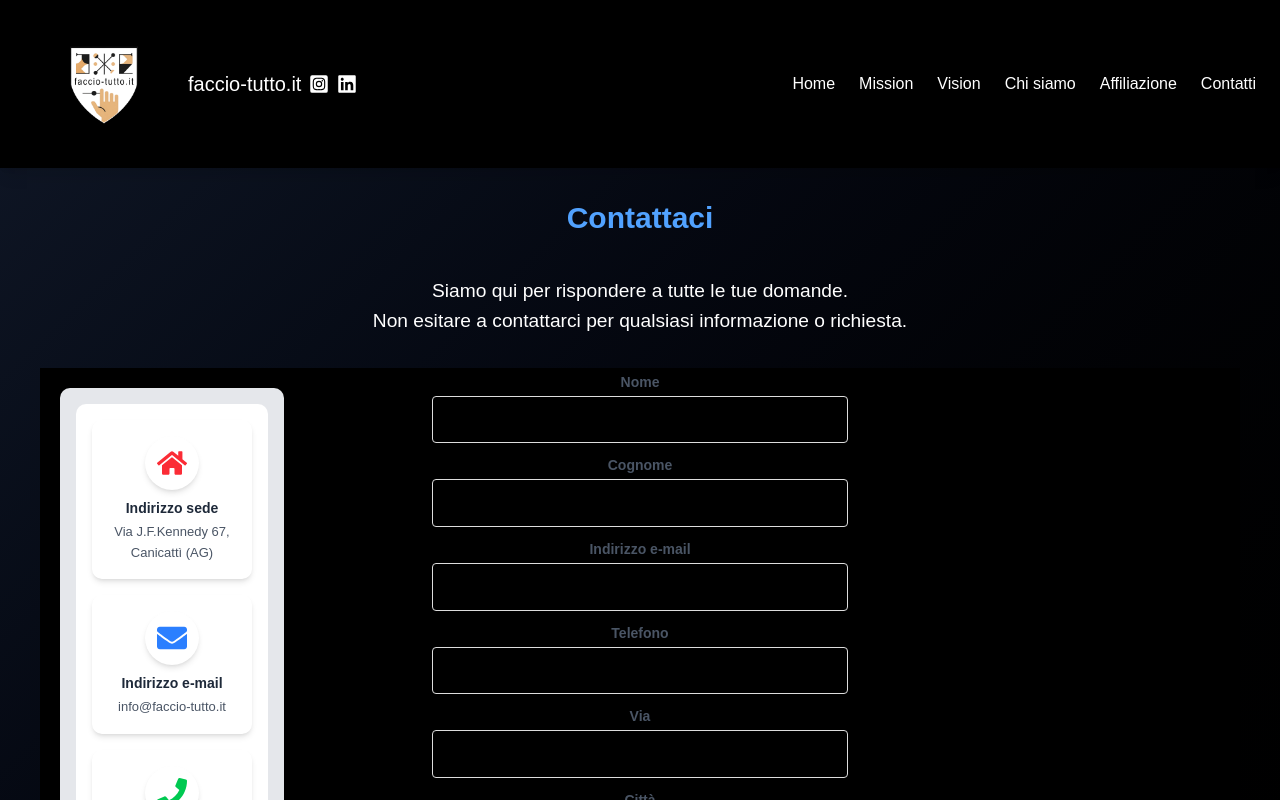
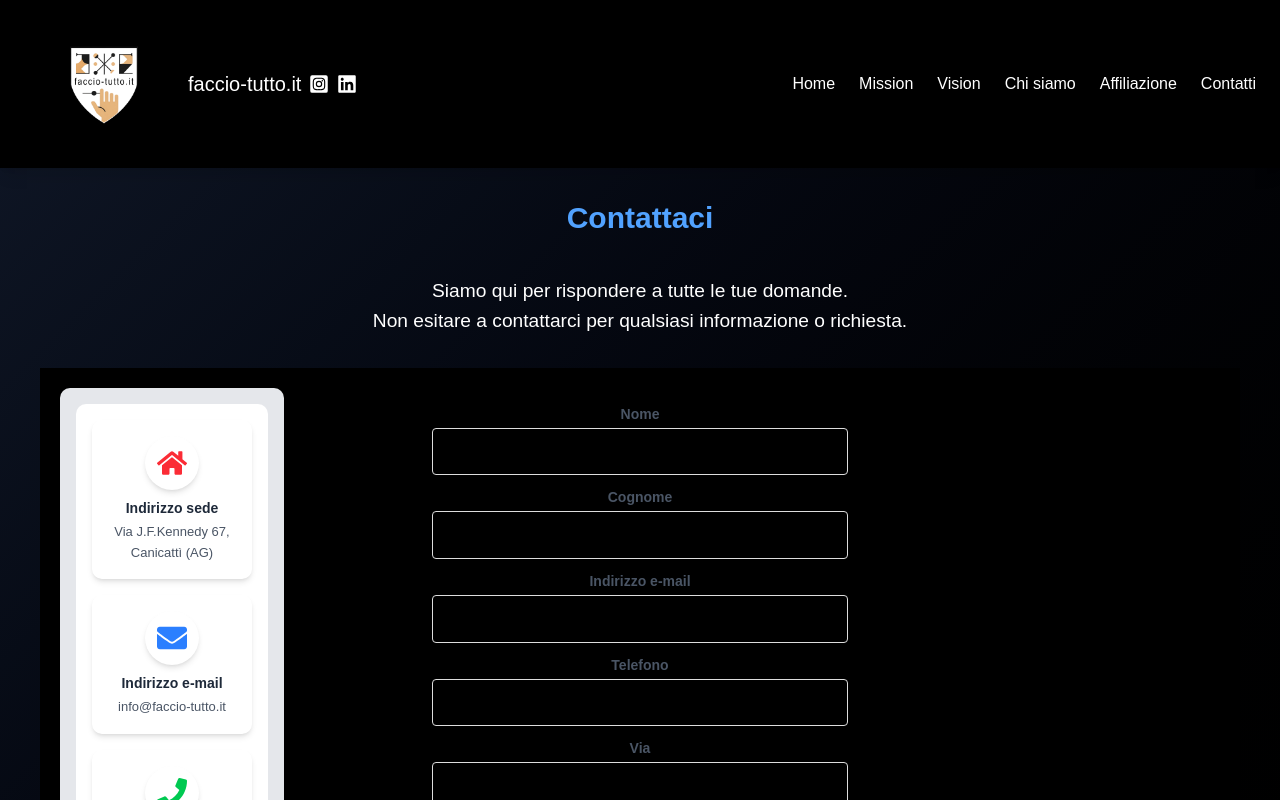
Before and after one commit to faccio-tutto/faccio-tutto, a Next.js app: page /contatti in a window 1280 px wide. Shown: the top 800 px of the page. Built offline with nearby package versions, Linux system fonts and the light colour scheme.

Commit message:
nuova ottimizzazione pagina contatti

```diff
--- a/app/contatti/page.tsx
+++ b/app/contatti/page.tsx
@@ -120,9 +120,9 @@ export default function ContattiPage() {
         initial={{ opacity: 0, y: 50 }}
         animate={{ opacity: 1, y: 0 }}
         transition={{ duration: 0.8 }}
-  className="p-8 flex flex-col items-center justify-center min-h-[calc(100vh-100px)]"
+        className="p-4 sm:p-8 flex flex-col items-center justify-center min-h-[calc(100vh-100px)]" // Aggiustato padding
       >
-  <h1 className="text-2xl sm:text-3xl font-bold mb-10 text-center text-blue-400">Contattaci</h1>
+        <h1 className="text-2xl sm:text-3xl font-bold mb-6 sm:mb-10 text-center text-blue-400">Contattaci</h1> {/* Margine ridotto */}
         <p className="text-base sm:text-lg text-center mb-8 max-w-2xl">
   Siamo qui per rispondere a tutte le tue domande.<br />
   Non esitare a contattarci per qualsiasi informazione o richiesta.
@@ -131,7 +131,7 @@ export default function ContattiPage() {
         {/* Layout aggiornato */}
         <div className="container mx-auto px-4 flex flex-col md:flex-row items-start gap-8 relative z-10 py-8">
           {/* Servizi - NUOVI PULSANTI */}
-    <div className="w-full md:w-4/4 space-y-4 mb-8 md:mb-0 bg-gray-200 p-4 rounded-lg shadow-lg">
+          <div className="w-full space-y-4 mb-8 md:mb-0 bg-gray-200 p-4 rounded-lg shadow-lg"> {/* Rimosso md:w-4/4 */}
             <div className="grid grid-cols-1 gap-4 bg-white bg-opacity-80 p-4 rounded-lg">
               {[
                 {
@@ -188,7 +188,7 @@ export default function ContattiPage() {
         </div>
 
         {/* Modulo contatti */}
-         <div className="w-full md:w-2/3 mx-auto">
+        <div className="w-full md:w-2/3 mx-auto mt-8"> {/* Aggiunto un margine superiore e assicurato centraggio */}
           <ModuloContatti destinatarioEmail="info@faccio-tutto.it" />
           <div className="mt-0 text-left"></div>
         </div>
```
Lines whose indentation alone changed are shown as unchanged.
